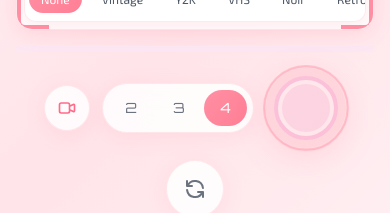
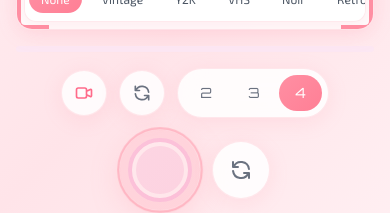
Before and after one commit to shivasiliveru/Neo-Boooth, a React (Vite) app: page /booth in a window 390 px wide. Shown: the part 447-660 px from the top of the page. Built offline with nearby package versions, Linux system fonts and the light colour scheme; no server answers; the HTML template or start-up script is replaced by a standard one.

Commit message:
Add flip camera button for mobile/tablet

```diff
--- a/src/components/camera/CameraControls.jsx
+++ b/src/components/camera/CameraControls.jsx
@@ -1,7 +1,7 @@
 import { motion } from 'framer-motion'
 import CaptureButton from '../captureButton/CaptureButton'
 
-function CameraControls({ layout, setLayout, onCapture, canCapture, isCountingDown, onToggleFilters, showFilters, progress, cameraOn, onCameraToggle }) {
+function CameraControls({ layout, setLayout, onCapture, canCapture, isCountingDown, onToggleFilters, showFilters, progress, cameraOn, onCameraToggle, facingMode, onFlipCamera }) {
   const layouts = [
     { value: 2, label: '2' },
     { value: 3, label: '3' },
@@ -44,6 +44,16 @@ function CameraControls({ layout, setLayout, onCapture, canCapture, isCountingDo
               <path strokeLinecap="round" strokeLinejoin="round" strokeWidth={2} d="M18.364 18.364A9 9 0 005.636 5.636m12.728 12.728A9 9 0 015.636 5.636m12.728 12.728L5.636 5.636" />
             </svg>
           )}
+        </button>
+
+        <button
+          onClick={onFlipCamera}
+          className="lg:hidden p-3 sm:p-4 rounded-full glass text-gray-500 hover:text-rose hover:bg-pink-50 transition-all"
+          title="Flip Camera"
+        >
+          <svg className="w-5 sm:w-6 h-5 sm:h-6" fill="none" viewBox="0 0 24 24" stroke="currentColor">
+            <path strokeLinecap="round" strokeLinejoin="round" strokeWidth={2} d="M4 4v5h.582m15.356 2A8.001 8.001 0 004.582 9m0 0H9m11 11v-5h-.581m0 0a8.003 8.003 0 01-15.357-2m15.357 2H15" />
+          </svg>
         </button>
 
         <div className="flex items-center gap-1 sm:gap-2 glass rounded-full p-1.5 sm:p-2">
--- a/src/components/camera/CameraView.jsx
+++ b/src/components/camera/CameraView.jsx
@@ -1,6 +1,6 @@
 import { useEffect, useRef, useState, useImperativeHandle, forwardRef } from 'react'
 
-function CameraView({ filter, filterIntensity, cameraOn, onCameraReady }, ref) {
+function CameraView({ filter, filterIntensity, cameraOn, onCameraReady, facingMode = 'user' }, ref) {
   const localVideoRef = useRef(null)
   const canvasRef = useRef(null)
   const [isReady, setIsReady] = useState(false)
@@ -43,7 +43,7 @@ function CameraView({ filter, filterIntensity, cameraOn, onCameraReady }, ref) {
 
     try {
       const stream = await navigator.mediaDevices.getUserMedia({
-        video: { width: { ideal: 640 }, height: { ideal: 480 }, facingMode: 'user' }
+        video: { width: { ideal: 640 }, height: { ideal: 480 }, facingMode }
       })
       video.srcObject = stream
       await video.play()
@@ -73,7 +73,7 @@ function CameraView({ filter, filterIntensity, cameraOn, onCameraReady }, ref) {
     const startCamera = async () => {
       try {
         stream = await navigator.mediaDevices.getUserMedia({
-          video: { width: { ideal: 640 }, height: { ideal: 480 }, facingMode: 'user' }
+          video: { width: { ideal: 640 }, height: { ideal: 480 }, facingMode }
         })
         video.srcObject = stream
         await video.play()
--- a/src/pages/Photobooth.jsx
+++ b/src/pages/Photobooth.jsx
@@ -24,6 +24,7 @@ function Photobooth() {
   const [selectedFilter, setSelectedFilter] = useState('none')
   const [filterIntensity, setFilterIntensity] = useState(100)
   const [cameraOn, setCameraOn] = useState(true)
+  const [facingMode, setFacingMode] = useState('user')
   const [stripConfig, setStripConfig] = useState({
     borderColor: '#ffffff',
     borderStyle: 'polaroid',
@@ -133,11 +134,12 @@ function Photobooth() {
           <div className="lg:col-span-2 order-1">
             <div className="relative aspect-[4/3] sm:aspect-video max-w-xl mx-auto">
               <CameraView
-                key={selectedFilter}
+                key={selectedFilter + facingMode}
                 ref={cameraRef}
                 filter={currentFilter?.css || 'none'}
                 filterIntensity={filterIntensity}
                 cameraOn={cameraOn}
+                facingMode={facingMode}
               />
 
               {showFlash && (
@@ -198,6 +200,8 @@ function Photobooth() {
                 progress={progress}
                 cameraOn={cameraOn}
                 onCameraToggle={handleCameraToggle}
+                facingMode={facingMode}
+                onFlipCamera={() => setFacingMode(facingMode === 'user' ? 'environment' : 'user')}
               />
             </div>
           </div>
```
